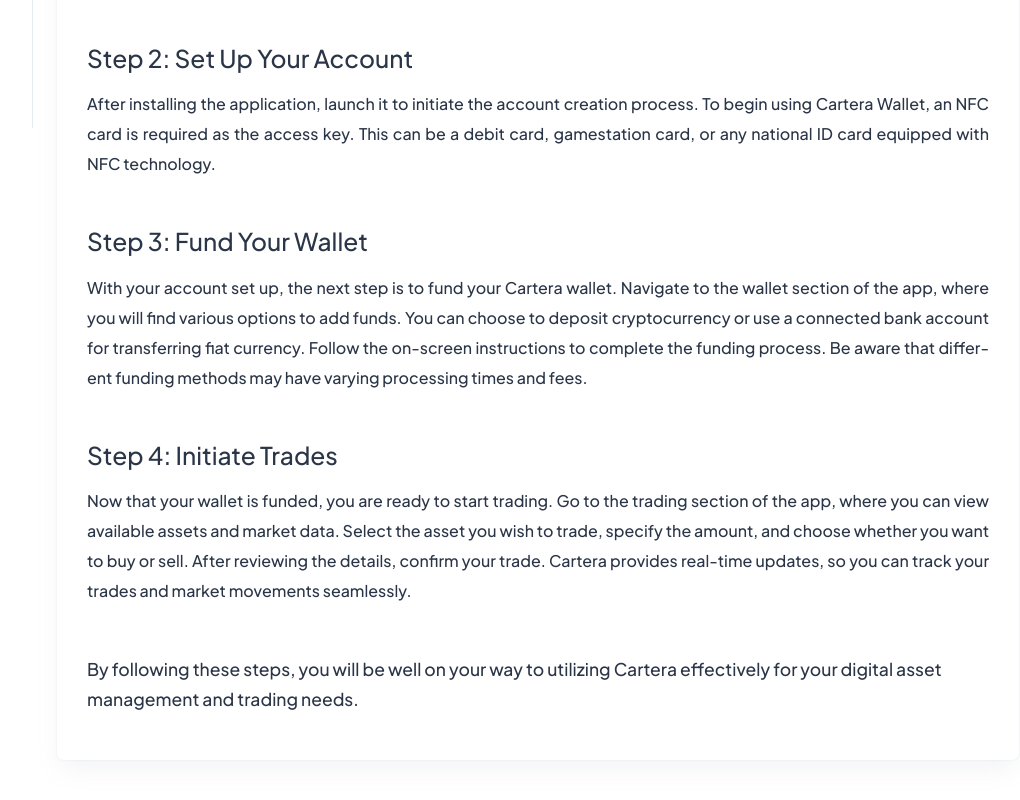
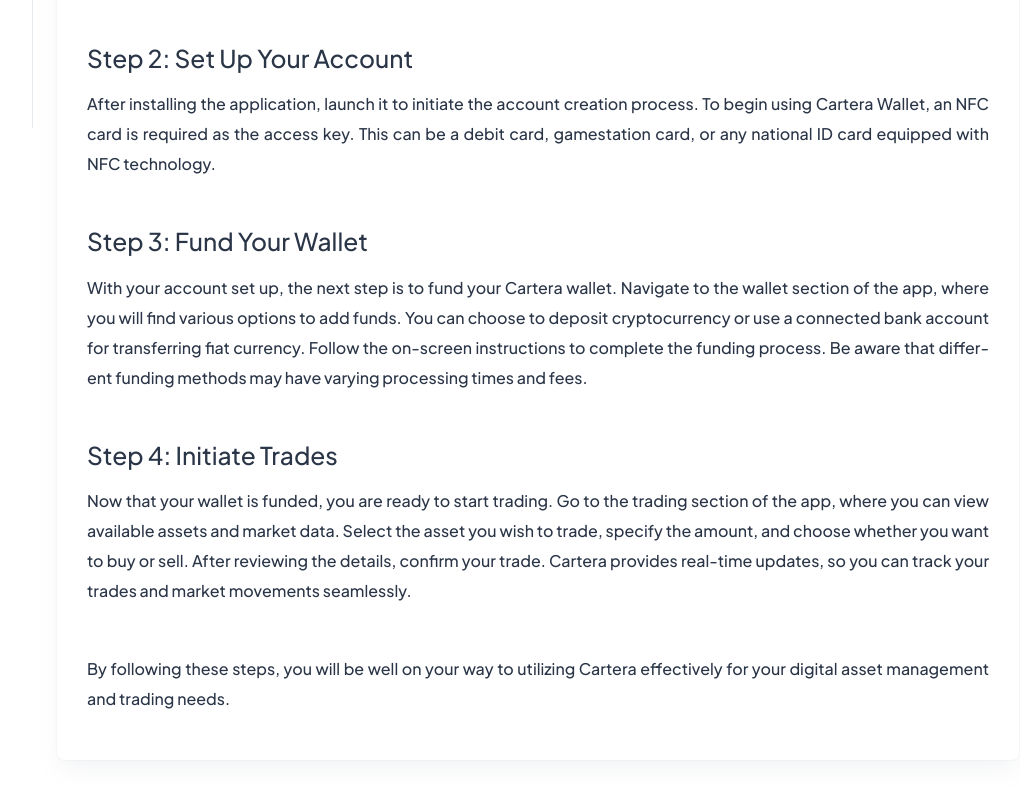
Before and after one commit to maulanabadarin123/cartera, a website: page getting-started.html in a window 1280 px wide. Shown: the part 672-1472 px from the top of the page, without its empty margins (237-1257 px from the left). Drawn offline with Linux system fonts and the light colour scheme.

Commit message:
Update getting-started.html

```diff
--- a/getting-started.html
+++ b/getting-started.html
@@ -149,7 +149,7 @@
                 </h5>
              </div>
              <div class="mt-5 mb-3">
-                <h5 style="line-height: 30px;">By following these steps, you will be well on your way to utilizing Cartera effectively for your digital asset management and trading needs.
+                <h5 style="line-height: 30px;text-align:justify;font-size:16px;hyphens:auto;">By following these steps, you will be well on your way to utilizing Cartera effectively for your digital asset management and trading needs.
                 </h5>
              </div>
              </div>
```
